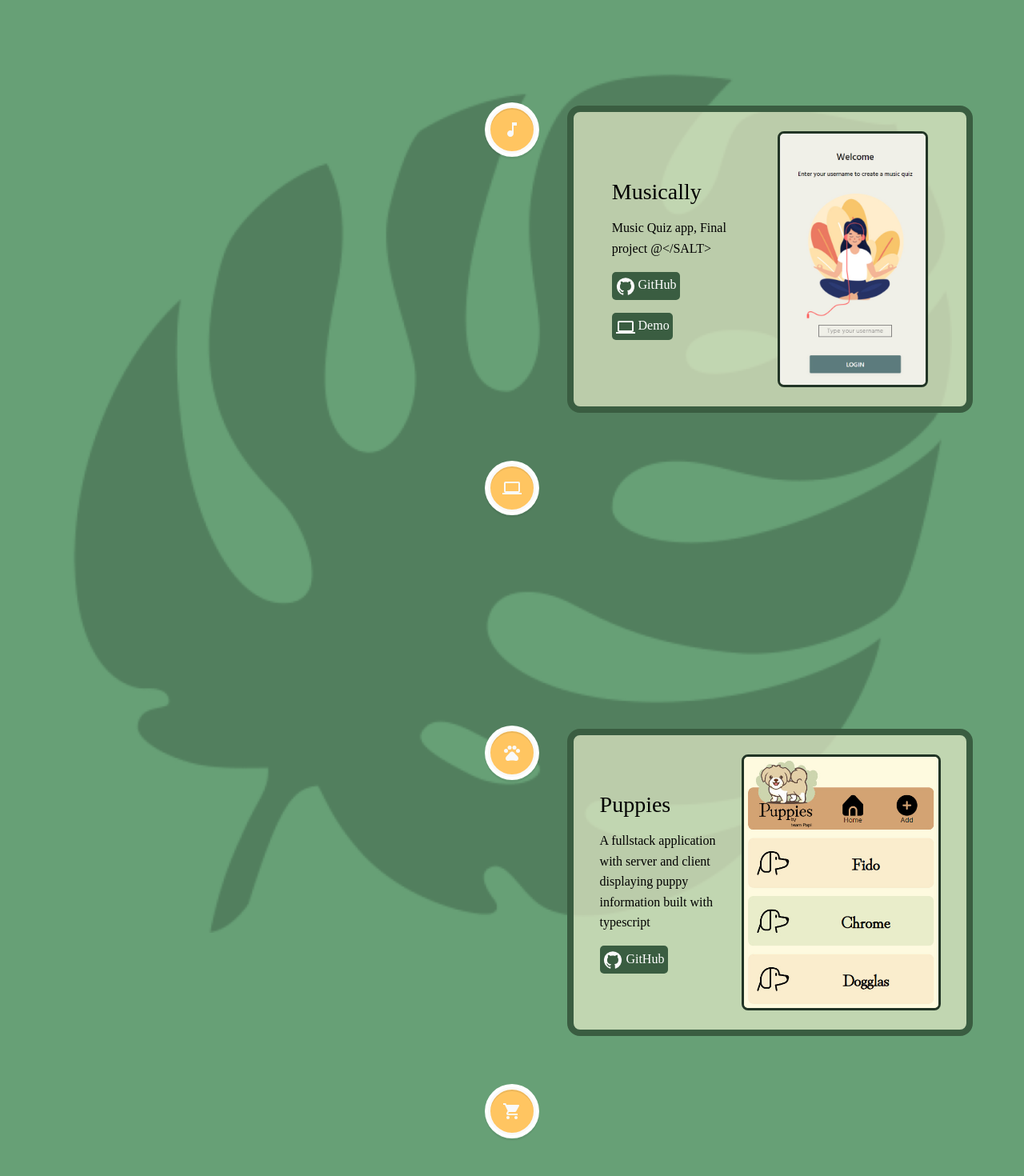
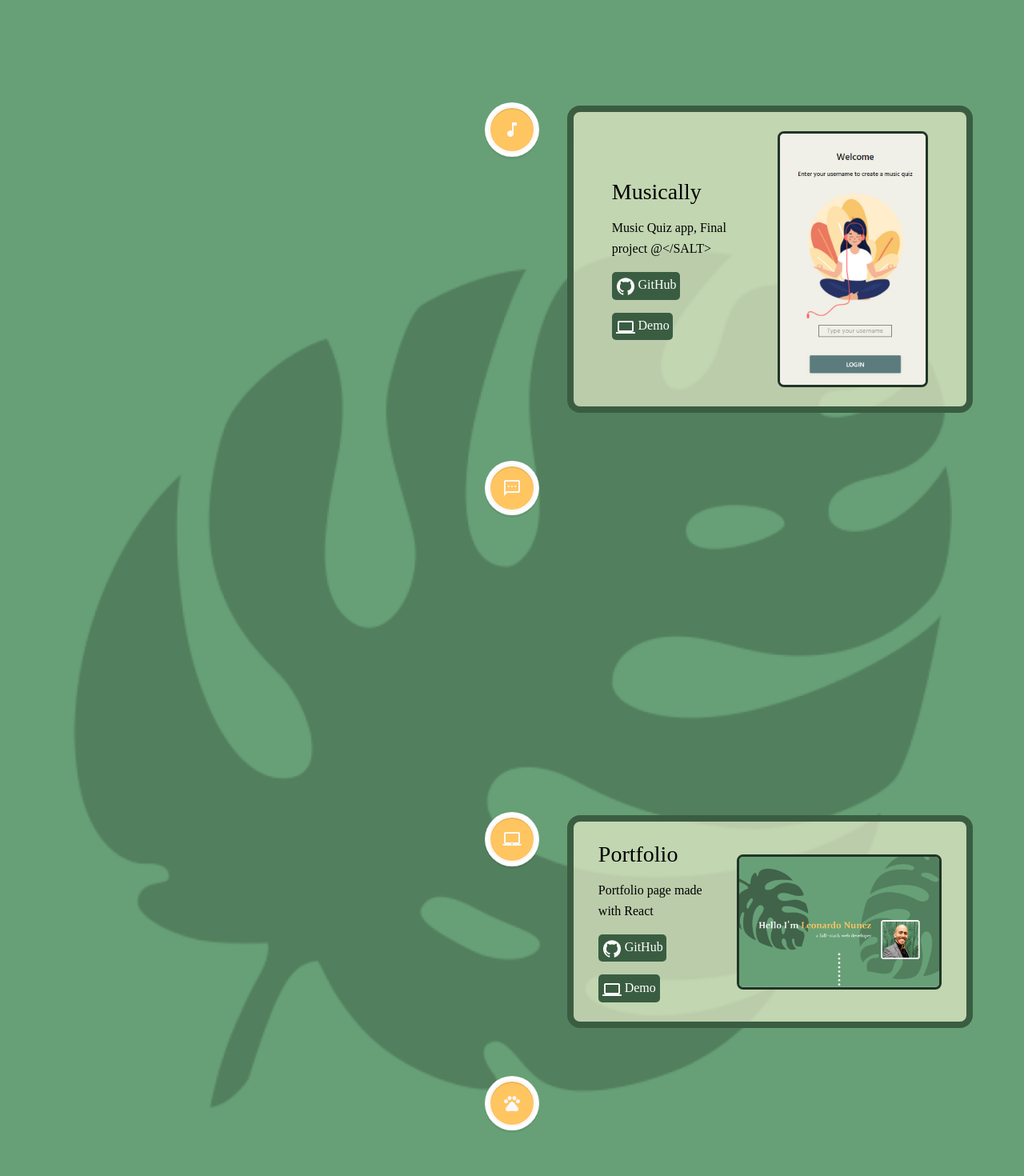
Before and after one commit to leonardo-nunez/leonardo-portfolio, a React (Create React App) app: page / in a window 1280 px wide. Shown: the part 2780-4250 px from the top of the page at 80% size. Built offline with nearby package versions, Linux system fonts and the light colour scheme; a web font is replaced by a local one.

Commit message:
Added ChatUpNow. Changed icons to updated google icons

```diff
--- a/src/layout.scss
+++ b/src/layout.scss
@@ -1,5 +1,6 @@
 @import url('https://fonts.googleapis.com/css2?family=Halant:wght@400;500;600;700&family=Revalia&display=swap');
 @import '~bootstrap/scss/bootstrap';
+@import url('https://fonts.googleapis.com/css2?family=Material+Symbols+Outlined:opsz,wght,FILL,GRAD@20..48,100..700,0..1,-50..200');
 
 $background-green: #67a076;
 $background-green-transparent: rgba(103, 160, 118, 0.93);
--- a/src/pages/projects/Project.js
+++ b/src/pages/projects/Project.js
@@ -34,7 +34,7 @@ const Project = (props) => {
           : { borderRight: '8px solid  #3a5d41' }
       }
       iconStyle={styles.icon}
-      icon={props.icon}
+      icon={<span class="material-symbols-outlined">{props.icon}</span>}
     >
       <div className="project__wrapper">
         <div className="project__text">
--- a/src/pages/projects/Projects.js
+++ b/src/pages/projects/Projects.js
@@ -1,17 +1,12 @@
 import { VerticalTimeline } from 'react-vertical-timeline-component';
 import 'react-vertical-timeline-component/style.min.css';
-
-import LocalBarIcon from '@mui/icons-material/LocalBar';
-import LaptopIcon from '@mui/icons-material/Laptop';
-import MusicNoteIcon from '@mui/icons-material/MusicNote';
-import PetsIcon from '@mui/icons-material/Pets';
-import ShoppingCartIcon from '@mui/icons-material/ShoppingCart';
 
 import cincin from './images/cincin.jpg';
 import musically from './images/musically.jpg';
 import portfolio from './images/portfolio.jpg';
 import puppies from './images/puppies.jpg';
 import shopping from './images/nextshopping.jpg';
+import chatUpNow from './images/ChatUpNow.png';
 
 import Project from './Project';
 
@@ -26,7 +21,7 @@ const Projects = () => {
         <Project
           background={'dark'}
           // demoLink={'https://cin-cin.herokuapp.com/'}
-          icon={<LocalBarIcon />}
+          icon="local_bar"
           img={cincin}
           url={'https://github.com/leonardo-nunez/cin-cin'}
           title={'CIN CIN'}
@@ -37,7 +32,7 @@ const Projects = () => {
         <Project
           background={'light'}
           demoLink={'https://quiz-the-survivors.herokuapp.com/'}
-          icon={<MusicNoteIcon />}
+          icon="music_note"
           img={musically}
           url={'https://github.com/martalewan/Music-quiz'}
           title={'Musically'}
@@ -45,16 +40,25 @@ const Projects = () => {
         />
         <Project
           background={'dark'}
+          demoLink={'https://fullstack-chat-leo.herokuapp.com/'}
+          icon="sms"
+          img={chatUpNow}
+          url={'https://github.com/leonardo-nunez/fullstack-chat-leo'}
+          title={'ChatUpNow'}
+          text={'A fullstack chat app'}
+        />
+        <Project
+          background={'light'}
           demoLink={'https://leonardo-portfolio.herokuapp.com/'}
-          icon={<LaptopIcon />}
+          icon="laptop_mac"
           img={portfolio}
           url={'https://github.com/leonardo-nunez/leonardo-portfolio'}
           title={'Portfolio'}
           text={'Portfolio page made with React'}
         />
         <Project
-          background={'light'}
-          icon={<PetsIcon />}
+          background={'dark'}
+          icon="pets"
           img={puppies}
           url={'https://github.com/davlet61/puppies-fullstack-app'}
           title={'Puppies'}
@@ -63,9 +67,9 @@ const Projects = () => {
           }
         />
         <Project
-          background={'dark'}
+          background={'light'}
           demoLink={'https://next-shopping.herokuapp.com/'}
-          icon={<ShoppingCartIcon />}
+          icon="shopping_cart"
           img={shopping}
           url={'https://github.com/leonardo-nunez/next-shopping'}
           title={'Next Shopping'}
--- a/src/pages/projects/projects.scss
+++ b/src/pages/projects/projects.scss
@@ -73,6 +73,12 @@
       background-color: $dark-green;
     }
   }
+}
+
+.vertical-timeline-element-icon {
+  display: flex;
+  align-items: center;
+  justify-content: center;
 }
 
 @media only screen and (max-width: 992px) {
```
Also changed, not shown: src/pages/projects/images/ChatUpNow.png (added).
